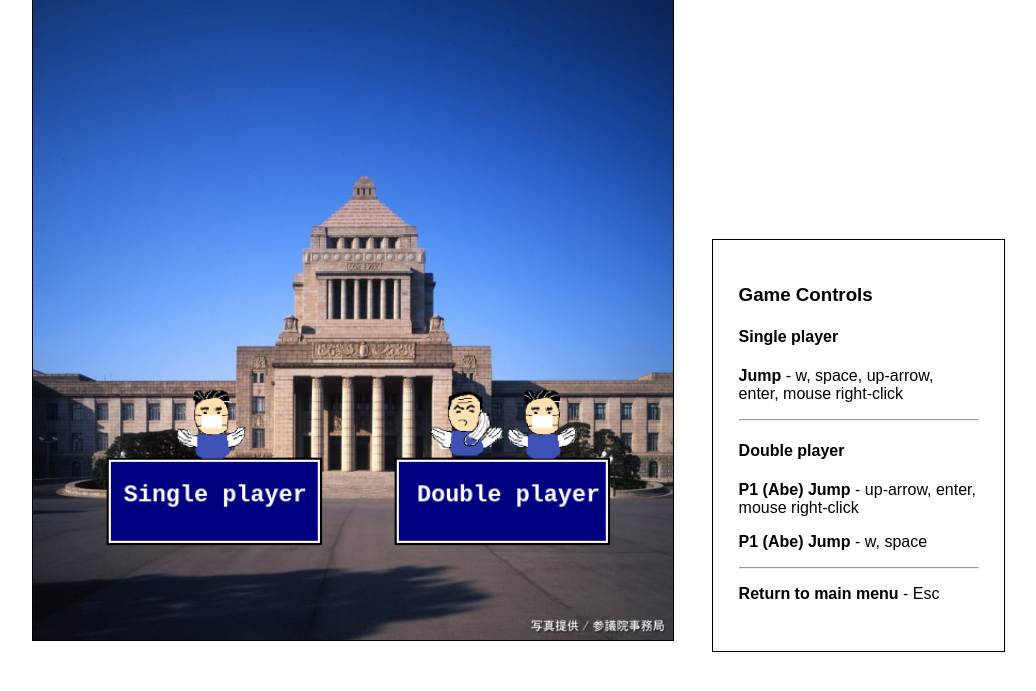
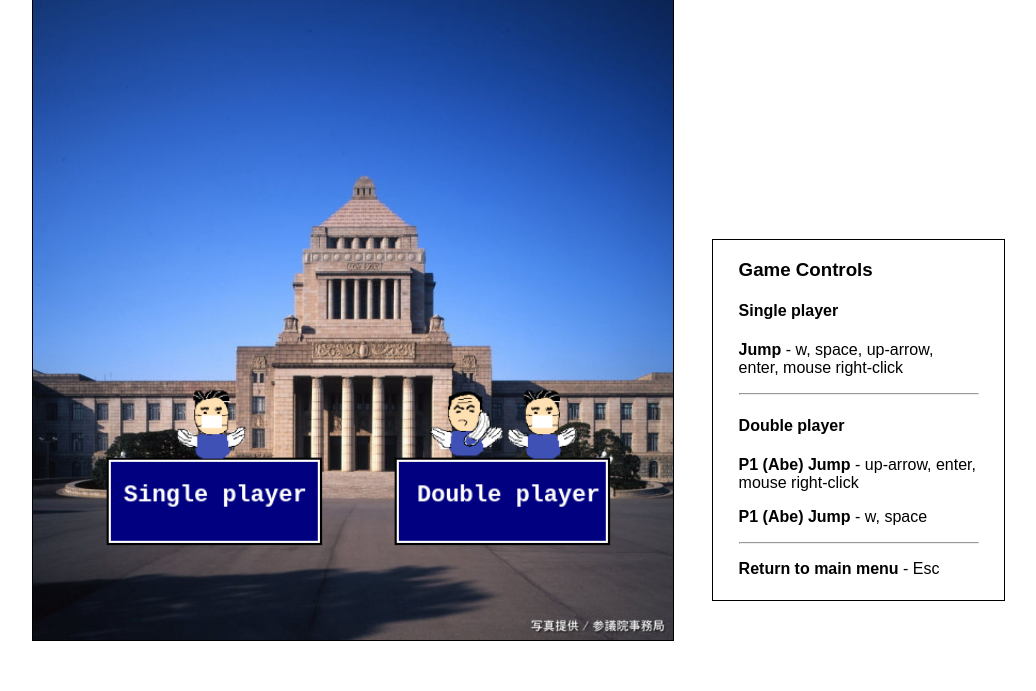
Before and after one commit to tommy2022/gamewebsite, a PHP site: page /flappyabe/flappyabe.php in a window 1280 px wide. Shown: the part 73-764 px from the top of the page, without its empty margins (48-1084 px from the left). Run offline with PHP 8.4, Linux system fonts and the light colour scheme; some libraries are stand-ins or nearby versions.

Commit message:
Update style.css

```diff
--- a/flappyabe/css/style.css
+++ b/flappyabe/css/style.css
@@ -31,7 +31,7 @@ canvas {
   position: absolute;
   left: 95vmin;
   font-size: 2vmin;
-  padding: 2%;
+  padding: 0 2%;
   margin-top: 30vh;
   webkit-user-select: none; /* Chrome/Safari */
   -moz-user-select: none; /* Firefox */
```
